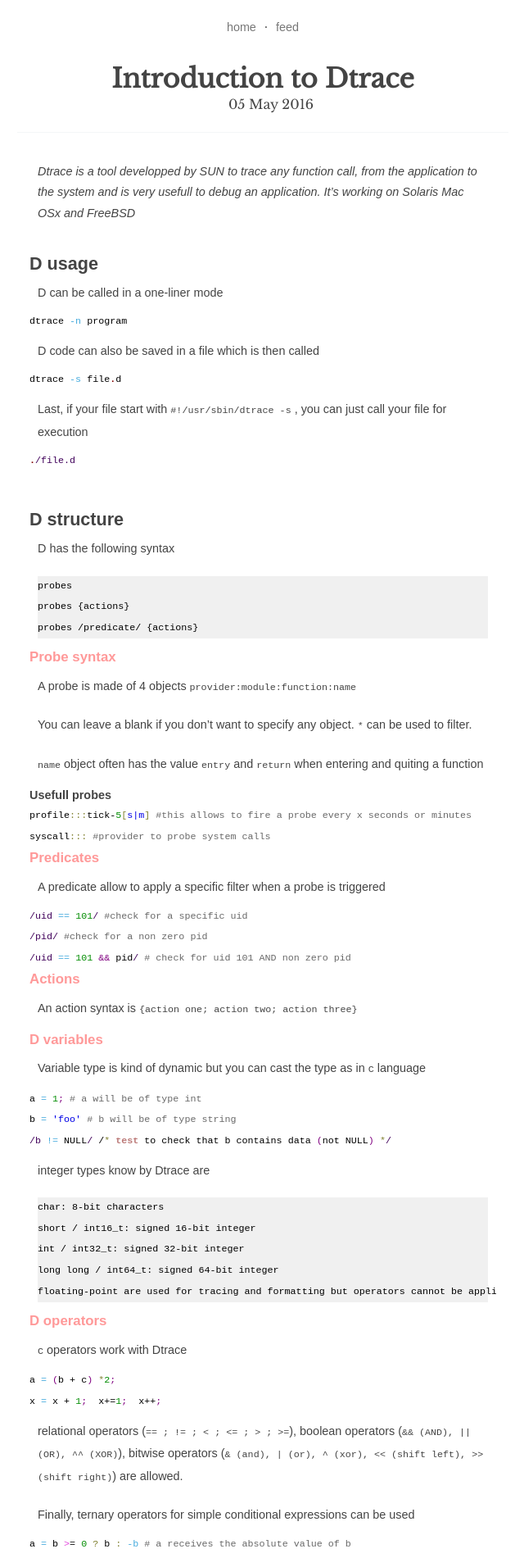
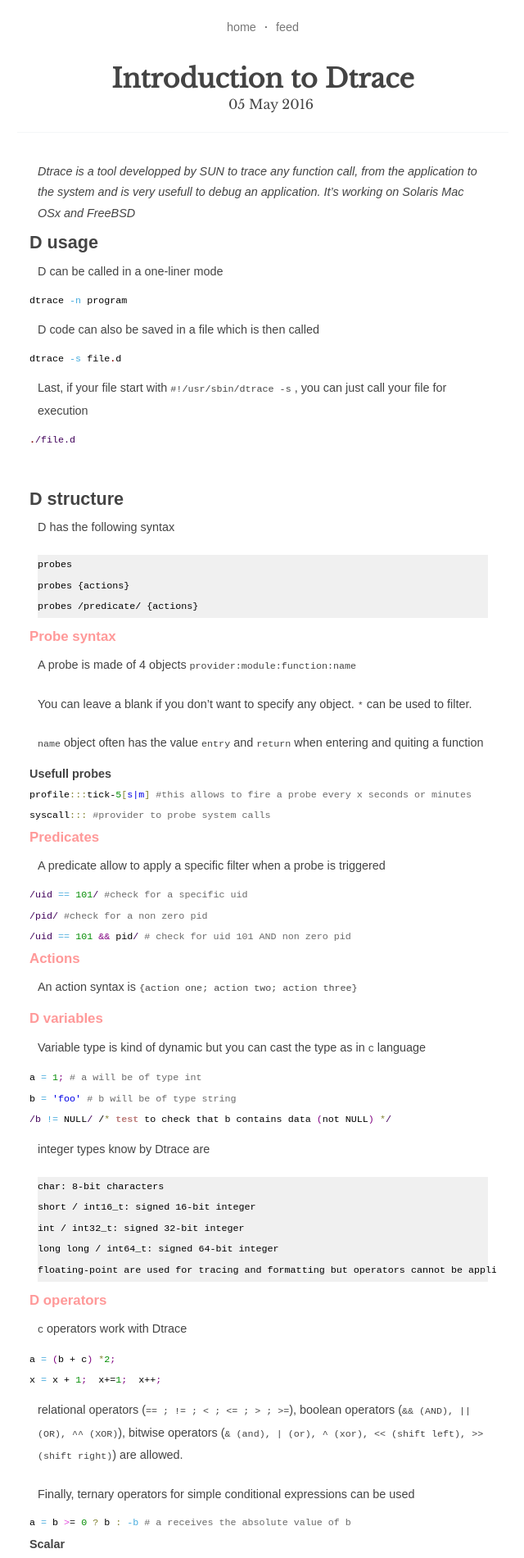
Before and after one commit to fipnova51/fipnova51.github.io, a Jekyll site: the page built from _posts/2016-05-05-introduction-to-dtrace.markdown, in a window 1280 px wide. Shown: the top 1901 px of the page at 82% size, without its empty margins (319-959 px from the left). Built offline with Jekyll 4.4.1, drawn with Linux system fonts in a browser that asks for light colours.

Commit message:
Update 2016-05-05-introduction-to-dtrace.markdown

```diff
--- a/_posts/2016-05-05-introduction-to-dtrace.markdown
+++ b/_posts/2016-05-05-introduction-to-dtrace.markdown
@@ -6,8 +6,8 @@
 categories: [system]
 ---
 *Dtrace is a tool developped by SUN to trace any function call, from the application to the system and is very usefull to debug an application. It's working on Solaris Mac OSx and FreeBSD*
-<br>
-<br>
+
+<!--excerpt-->
 
 ## D usage
 
```
